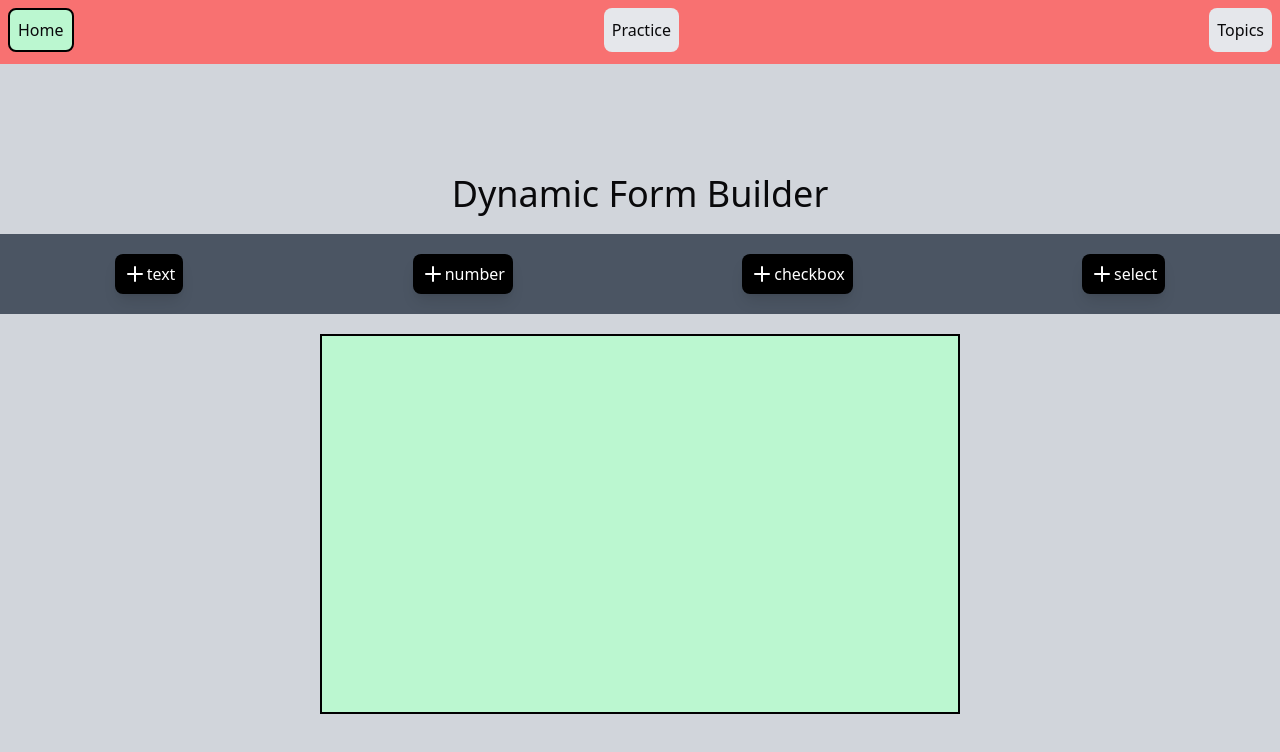
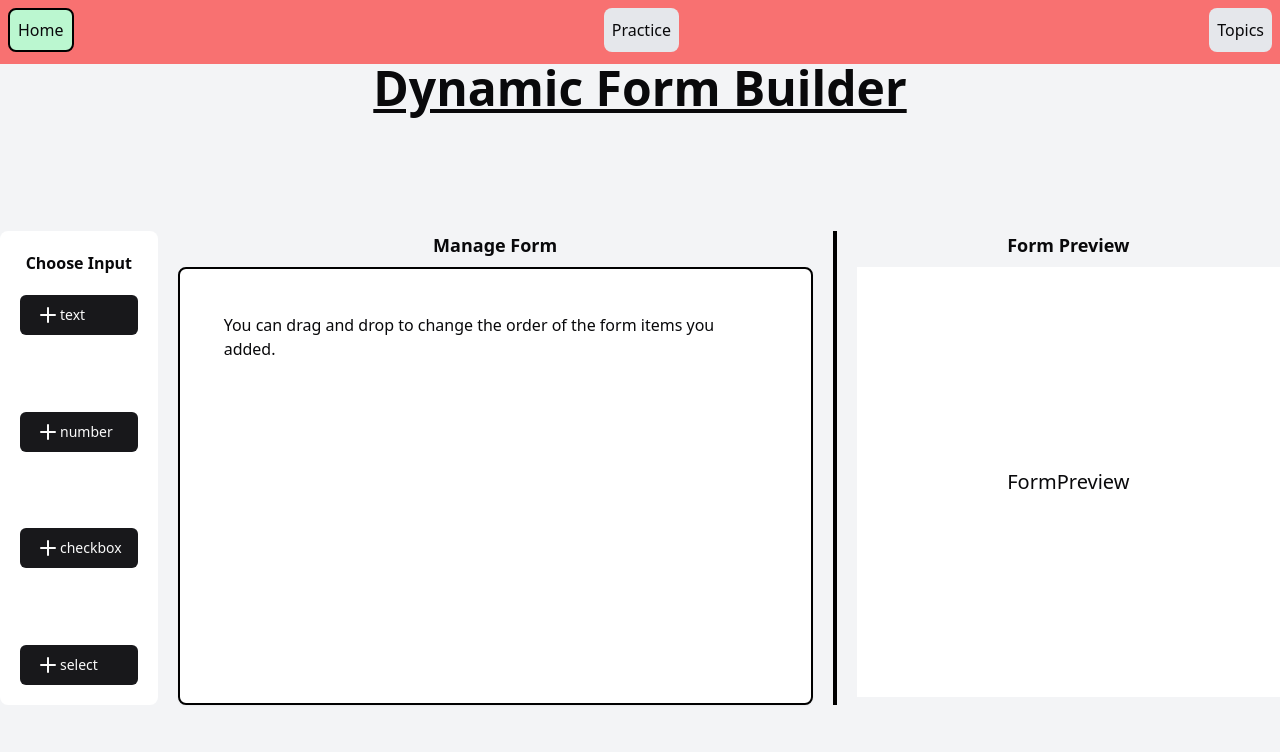
Before and after one commit to kabeerx9/react-examples, a React (Vite) app: page /form-builder in a window 1280 px wide. Shown: the top 752 px of the page. Built offline with nearby package versions, Linux system fonts and the light colour scheme.

Commit message:
Form Builder slight ui change

```diff
--- a/package.json
+++ b/package.json
@@ -22,6 +22,7 @@
     "@radix-ui/react-label": "^2.0.2",
     "@radix-ui/react-progress": "^1.0.3",
     "@radix-ui/react-select": "^2.0.0",
+    "@radix-ui/react-separator": "^1.0.3",
     "@radix-ui/react-slot": "^1.0.2",
     "@radix-ui/react-tabs": "^1.0.4",
     "@reduxjs/toolkit": "^2.0.1",
--- /dev/null
+++ b/src/components/ui/separator.tsx
@@ -0,0 +1,29 @@
+import * as React from "react"
+import * as SeparatorPrimitive from "@radix-ui/react-separator"
+
+import { cn } from "@/lib/utils"
+
+const Separator = React.forwardRef<
+  React.ElementRef<typeof SeparatorPrimitive.Root>,
+  React.ComponentPropsWithoutRef<typeof SeparatorPrimitive.Root>
+>(
+  (
+    { className, orientation = "horizontal", decorative = true, ...props },
+    ref
+  ) => (
+    <SeparatorPrimitive.Root
+      ref={ref}
+      decorative={decorative}
+      orientation={orientation}
+      className={cn(
+        "shrink-0 bg-border",
+        orientation === "horizontal" ? "h-[1px] w-full" : "h-full w-[1px]",
+        className
+      )}
+      {...props}
+    />
+  )
+)
+Separator.displayName = SeparatorPrimitive.Root.displayName
+
+export { Separator }
--- a/src/interview-challenge/form-builder/DialogComponent.tsx
+++ b/src/interview-challenge/form-builder/DialogComponent.tsx
@@ -48,7 +48,6 @@ const DialogComponent = ({
     }));
   }, [selectedInputType]);
 
-  console.log('inputDetails', inputDetails);
   const [optionValue, setOptionValue] = useState<string>('');
 
   const dialogContent = () => {
@@ -188,7 +187,7 @@ const DialogComponent = ({
                   }))
                 }
               />
-              <Label>Enter placeholder for input </Label>
+              {/* <Label>Enter placeholder for input </Label>
               <Input
                 name="placeholder"
                 placeholder="Enter placeholder"
@@ -199,7 +198,7 @@ const DialogComponent = ({
                     placeholder: e.target.value,
                   }))
                 }
-              />
+              /> */}
 
               {/* VALIDATIONS  */}
               <div>
--- a/src/interview-challenge/form-builder/FinalForm.tsx
+++ b/src/interview-challenge/form-builder/FinalForm.tsx
@@ -1,4 +1,3 @@
-import { Button } from '@/components/ui/button';
 import { InputDetails } from './FormBuilder';
 
 // import {
@@ -17,6 +16,7 @@ import { InputDetails } from './FormBuilder';
 //   verticalListSortingStrategy,
 // } from '@dnd-kit/sortable';
 import FormField from './FormField';
+import { Card, CardContent, CardHeader } from '@/components/ui/card';
 
 interface FinalFormProps {
   finalFormFields: InputDetails[];
@@ -58,13 +58,11 @@ const FinalForm = ({ finalFormFields, setFinalFormFields }: FinalFormProps) => {
     //   collisionDetection={closestCorners}
     //   onDragEnd={handleDragEnd}
     // >
-    <div className="h-1/2 w-1/2 p-5 border-2 bg-green-200 border-black">
-      <form
-        onSubmit={() => {
-          alert('Hello');
-        }}
-        className="flex flex-col gap-5"
-      >
+    <Card className="w-full h-full p-5 border-2 bg-white border-black">
+      <CardHeader>
+        You can drag and drop to change the order of the form items you added.
+      </CardHeader>
+      <CardContent className="space-y-3">
         {/* <SortableContext
             items={finalFormFields}
             strategy={verticalListSortingStrategy}
@@ -76,15 +74,9 @@ const FinalForm = ({ finalFormFields, setFinalFormFields }: FinalFormProps) => {
             handleDeleteField={handleDeleteField}
           />
         ))}
-
-        {finalFormFields.length > 0 && (
-          <Button type="submit" className="w-1/3 ml-auto">
-            Submit
-          </Button>
-        )}
         {/* </SortableContext> */}
-      </form>
-    </div>
+      </CardContent>
+    </Card>
     // </DndContext>
   );
 };
--- a/src/interview-challenge/form-builder/FormBuilder.tsx
+++ b/src/interview-challenge/form-builder/FormBuilder.tsx
@@ -2,6 +2,9 @@ import { PlusIcon } from 'lucide-react';
 import { useEffect, useState } from 'react';
 import DialogComponent from './DialogComponent';
 import FinalForm from './FinalForm';
+import { Button } from '@/components/ui/button';
+import FormPreview from './FormPreview';
+import { Separator } from '@/components/ui/separator';
 
 const inputTypes = [
   'text',
@@ -47,23 +50,29 @@ const FormBuilder = () => {
   }, [finalFormFields]);
 
   return (
-    <div className="w-full h-full flex flex-col space-y-5 justify-center items-center bg-gray-300 ">
-      <div className="text-4xl">
-        <div>Dynamic Form Builder</div>
+    <div className="flex flex-col h-full w-full bg-gray-100">
+      <div className="text-center text-5xl font-bold underline">
+        Dynamic Form Builder
       </div>
+      <div className="w-full h-full flex space-x-5 justify-center items-center  ">
+        {/* SECTION - 1  */}
 
-      {/* FIELDS SELECTION WILL TAKE PLACE HERE  */}
-      <div className=" w-full flex justify-around py-5  bg-gray-600">
+        {/* FORM FIELD TO ADD  */}
+
+        <div className="flex flex-col items-center gap-5  p-5 rounded-lg h-2/3  bg-white">
+          <span className="font-semibold ">Choose Input</span>
+          <div className="flex flex-col justify-between h-full ">
             {inputTypes.map((inputType) => (
-          <div
-            className=" bg-black text-white flex p-2 rounded-lg shadow-lg cursor-pointer  "
+              <Button
+                className="flex justify-start"
                 key={inputType}
                 onClick={() => handleInputSelection(inputType)}
               >
                 <PlusIcon />
                 <span>{inputType}</span>
+              </Button>
+            ))}
           </div>
-        ))}
         </div>
 
         {/* DIALOG TO ENTER THE DETAILS :  */}
@@ -75,13 +84,31 @@ const FormBuilder = () => {
           setOpenModal={setOpenModal}
         />
 
+        {/* SECTION 2 */}
+
+        {/* DISPLAY THE ONGOING FORM  */}
+
         {/* RENDER THE FINAL FORM HERE  */}
 
+        <div className="flex flex-col items-center h-2/3 w-1/2">
+          <span className="font-semibold text-lg pb-2 ">Manage Form</span>
           <FinalForm
             finalFormFields={finalFormFields}
             setFinalFormFields={setFinalFormFields}
           />
         </div>
+
+        <Separator orientation="vertical" className="h-2/3 w-1  bg-black" />
+
+        {/* SECTION - 3 */}
+
+        {/* PREVIEW OF THE FORM  */}
+        <div className="flex flex-col items-center h-2/3 w-1/3 pb-2">
+          <span className="font-semibold text-lg pb-2 ">Form Preview</span>
+          <FormPreview />
+        </div>
+      </div>
+    </div>
   );
 };
 
--- a/src/interview-challenge/form-builder/FormField.tsx
+++ b/src/interview-challenge/form-builder/FormField.tsx
@@ -1,3 +1,4 @@
+import React from 'react';
 import { Input } from '@/components/ui/input';
 import { Label } from '@/components/ui/label';
 import {
@@ -7,119 +8,71 @@ import {
   SelectTrigger,
   SelectValue,
 } from '@/components/ui/select';
-// import { useSortable } from '@dnd-kit/sortable';
-// import { CSS } from '@dnd-kit/utilities';
-import { CrosshairIcon } from 'lucide-react';
+import { XCircle } from 'lucide-react';
 import { InputDetails } from './FormBuilder';
-import { v4 as uuidv4 } from 'uuid';
 
 interface FormFieldProps {
   field: InputDetails;
   handleDeleteField: (id: string) => void;
 }
 
-const FormField = ({ field, handleDeleteField }: FormFieldProps) => {
-  // const { attributes, listeners, setNodeRef, transform, transition } =
-  //   useSortable({ id: field.id });
-
-  // const style = {
-  //   transition,
-  //   transform: CSS.Transform.toString(transform),
-  // };
-
+const FormField: React.FC<FormFieldProps> = ({ field, handleDeleteField }) => {
+  const renderField = () => {
+    switch (field.type) {
+      case 'text':
+      case 'number':
         return (
-    <>
-      <div key={field.name}>
-        {field.type === 'text' && (
-          <div
-            // ref={setNodeRef}
-            // {...attributes}
-            // {...listeners}
-            // style={style}
-            className="flex space-y-2 border-2 border-black p-2 rounded-lg"
-          >
-            <div className="flex-1">
-              <Label>{field.label}</Label>
           <Input
             type={field.type}
             name={field.name}
             required={field.required}
-                placeholder={field.placeholder}
+            placeholder={
+              field.type === 'number' ? 'Enter a number' : field.placeholder
+            }
+            min={field.type === 'number' ? field.min : undefined}
+            max={field.type === 'number' ? field.max : undefined}
           />
-            </div>
-            <CrosshairIcon onClick={() => handleDeleteField(field.id)} />
-          </div>
-        )}
-        {field.type === 'number' && (
-          <div
-            // ref={setNodeRef}
-            // {...attributes}
-            // {...listeners}
-            // style={style}
-            className="flex space-y-2 border-2 border-black p-2 rounded-lg"
-          >
-            <div className="flex-1">
-              <Label>{field.label}</Label>
-              <Input
-                type={field.type}
-                name={field.name}
-                required={field.required}
-                min={field.min}
-                max={field.max}
-                placeholder={field.placeholder}
-              />
-            </div>
-            <CrosshairIcon onClick={() => handleDeleteField(field.id)} />
-          </div>
-        )}
-        {field.type === 'checkbox' && (
-          <div
-            // ref={setNodeRef}
-            // {...attributes}
-            // {...listeners}
-            // style={style}
-            className="flex border-2 border-black p-2 rounded-lg"
-          >
-            <div className="flex-1 gap-2 items-center border-2">
-              <Label>{field.label}</Label>
+        );
+      case 'checkbox':
+        return (
           <input
             className="h-4 w-4"
             type={field.type}
             name={field.name}
             required={field.required}
           />
-            </div>
-            <CrosshairIcon onClick={() => handleDeleteField(field.id)} />
-          </div>
-        )}
-        {field.type === 'select' && (
-          <div
-            // ref={setNodeRef}
-            // {...attributes}
-            // {...listeners}
-            // style={style}
-            className="flex  border-2 border-black p-2 rounded-lg"
-          >
-            <div className="flex-1 gap-2 items-center">
-              <Label>{field.label}</Label>
+        );
+      case 'select':
+        return (
           <Select>
             <SelectTrigger className="w-1/2">
               <SelectValue placeholder="Select" />
             </SelectTrigger>
             <SelectContent>
               {field.options?.map((option) => (
-                    <SelectItem key={uuidv4()} value={option}>
+                <SelectItem key={option} value={option}>
                   {option}
                 </SelectItem>
               ))}
             </SelectContent>
           </Select>
+        );
+      default:
+        return null;
+    }
+  };
+
+  return (
+    <div className="flex space-y-2 border-2 border-black p-5 rounded-lg">
+      <div className="flex-1">
+        <Label>{field.label}</Label>
+        {renderField()}
       </div>
-            <CrosshairIcon onClick={() => handleDeleteField(field.id)} />
+      <XCircle
+        onClick={() => handleDeleteField(field.id)}
+        className="cursor-pointer hover:opacity-80 hover:text-red-800"
+      />
     </div>
-        )}
-      </div>
-    </>
   );
 };
 
--- /dev/null
+++ b/src/interview-challenge/form-builder/FormPreview.tsx
@@ -0,0 +1,9 @@
+const FormPreview = () => {
+  return (
+    <div className="bg-white h-full w-full flex justify-center items-center">
+      <span className="text-xl">FormPreview</span>
+    </div>
+  );
+};
+
+export default FormPreview;
```
Also changed, not shown: 1 other file (tests, documents, lock files or other folders). Lines whose indentation alone changed are shown as unchanged.
